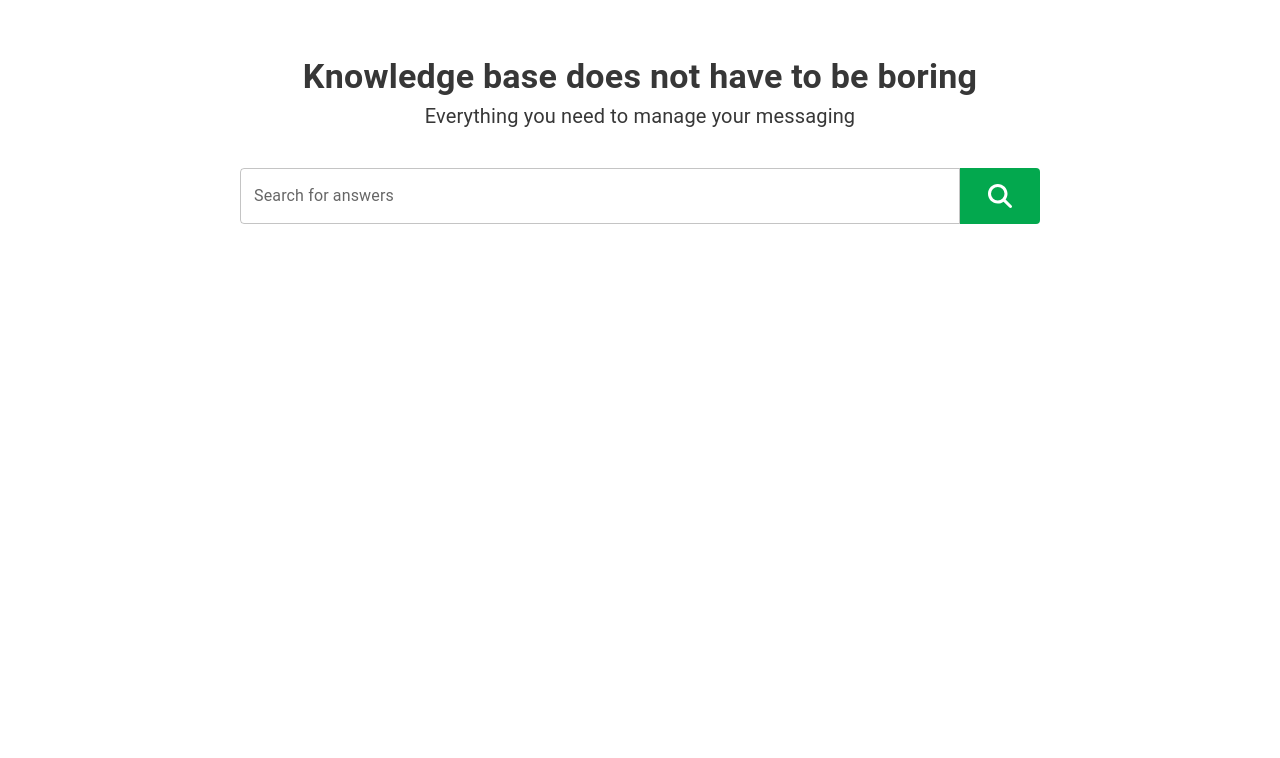
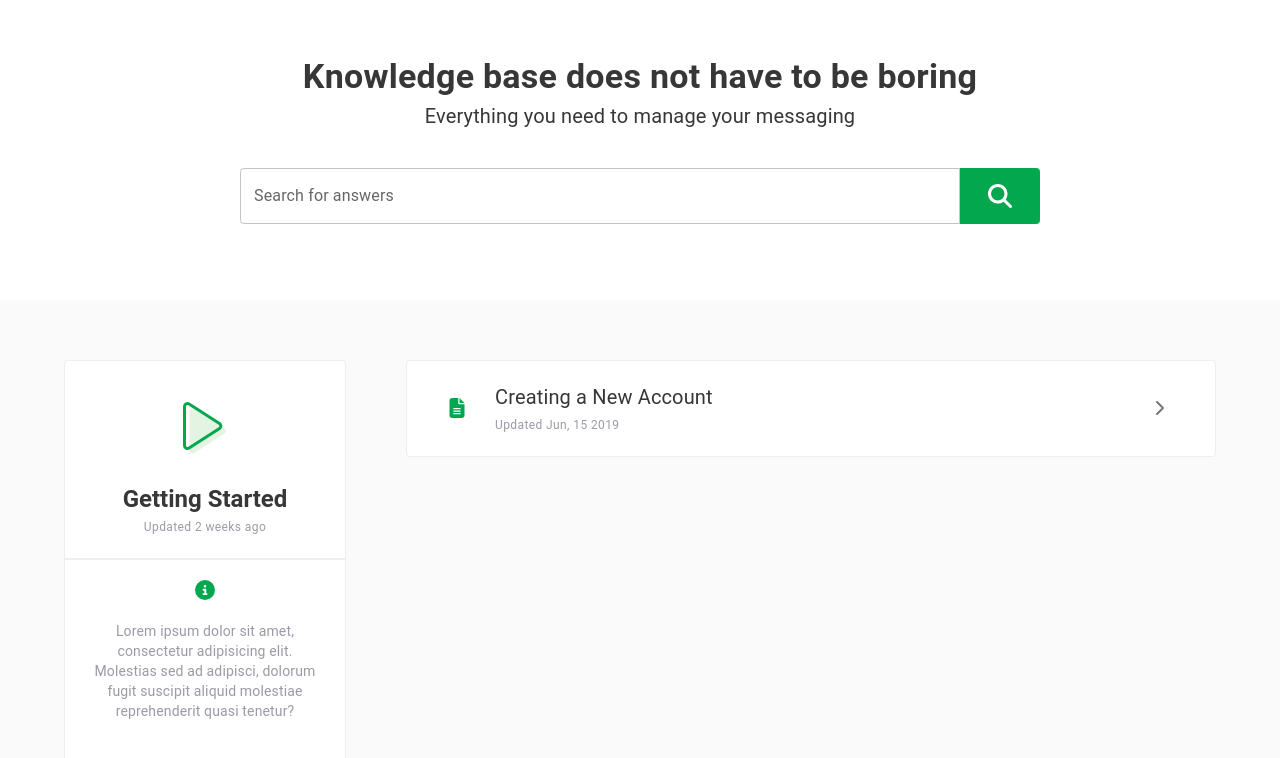
Before and after one commit to DevLukeHere/nextjs-knowledge-base, a Next.js app: page /category/1 in a window 1280 px wide. Shown: the top 758 px of the page. Built offline with nearby package versions, Linux system fonts and the light colour scheme.

Commit message:
style: import subcategory components

```diff
--- a/app/category/[id]/page.tsx
+++ b/app/category/[id]/page.tsx
@@ -1,11 +1,13 @@
-import Header from "@/app/components/Header";
-import Searchbar from "@/app/components/Searchbar";
+import Header from "../../components/Header";
+import Searchbar from "../../components/Searchbar";
+import SubCategories from "../../components/SubCategories";
 
 export default function Category() {
   return (
     <main>
       <Header />
       <Searchbar />
+      <SubCategories />
     </main>
   );
 }
```
